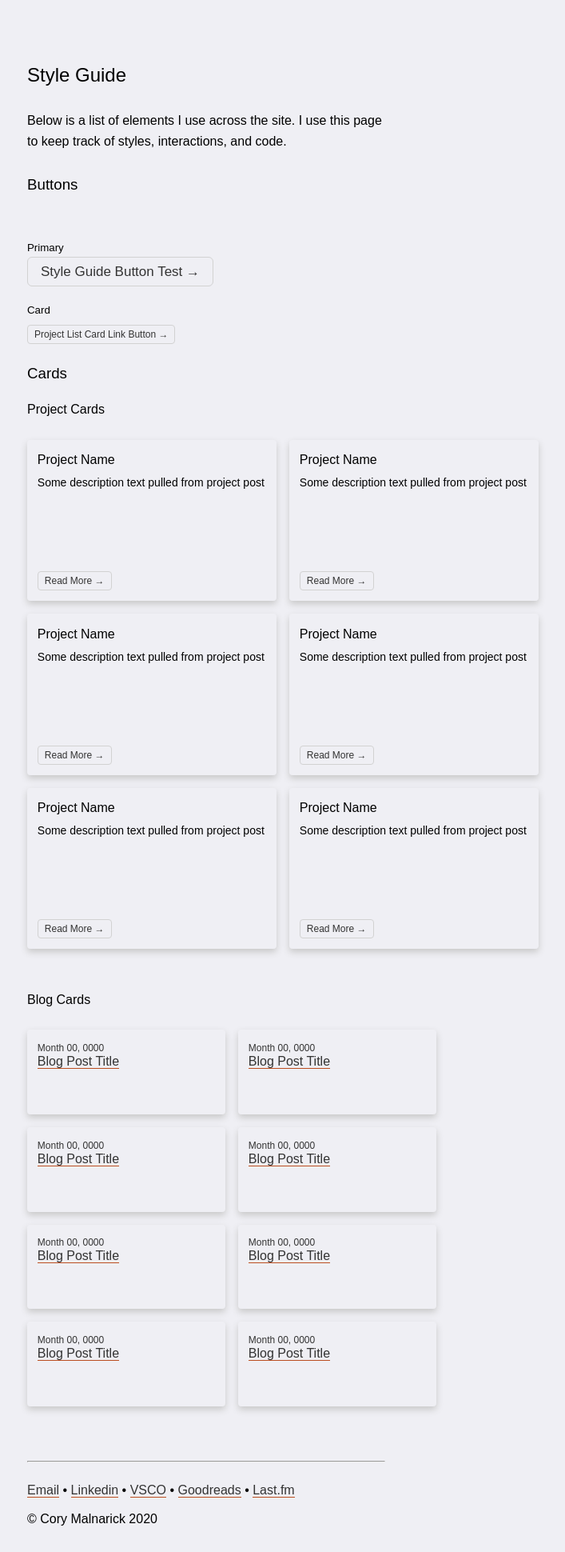
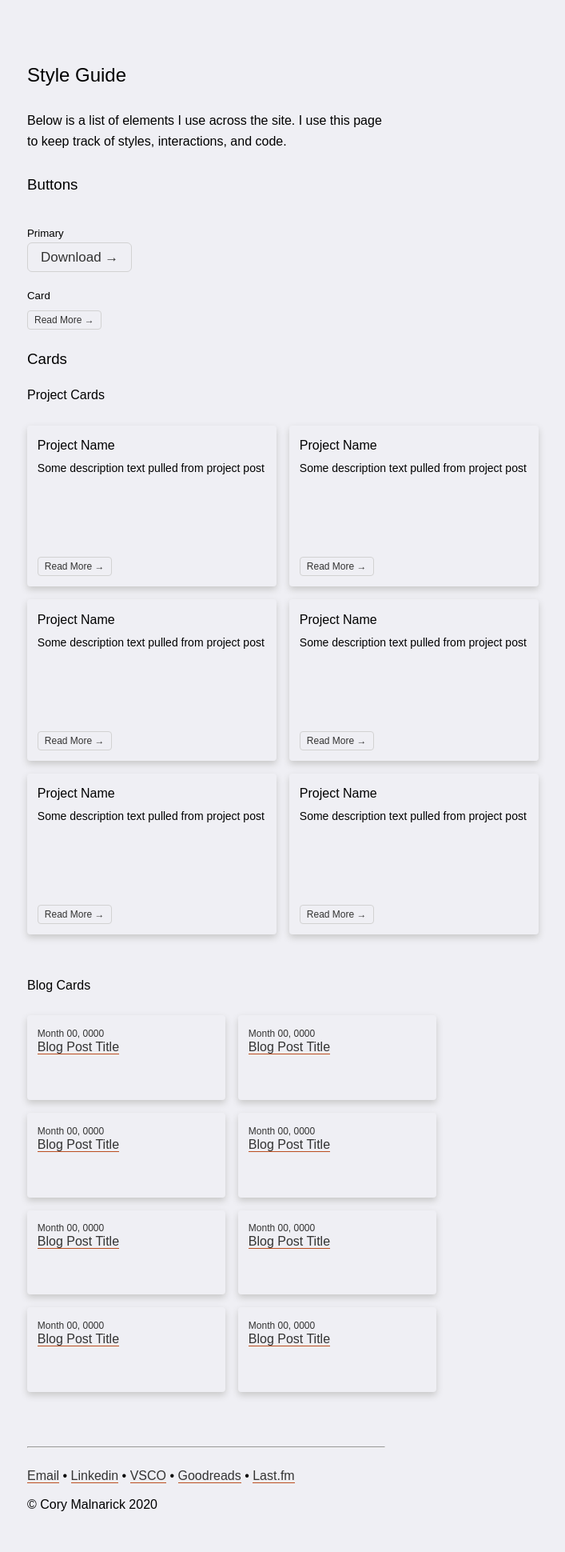
Before and after one commit to foundmonster/foundmonster.github.io, a Jekyll site: the page built from styleguide.html, in a window 1280 px wide. Shown: the whole page at 80% size, without its empty margins (30-737 px from the left). Built offline with Jekyll 4.4.1, drawn with Linux system fonts in a browser that asks for light colours; some web fonts are replaced.

Commit message:
changing style guide button test

```diff
--- a/styleguide.html
+++ b/styleguide.html
@@ -10,12 +10,11 @@ title: Style Guide
 
 
 <h3>Buttons</h3><br>
-<br>
 <h5>Primary</h5>
-<a class="buttonforstyleguidetest" href="https://www.wikipedia.com/">Style Guide Button Test →</a><br>
+<a class="buttonforstyleguidetest" href="https://www.wikipedia.com/">Download →</a><br>
 <br>
 <h5>Card</h5>
-<a class="projectlistlinkforstyleguide" href="https://www.wikipedia.com/">Project List Card Link Button →</a><br>
+<a class="projectlistlinkforstyleguide" href="https://www.wikipedia.com/">Read More →</a><br>
 
 
 
```
